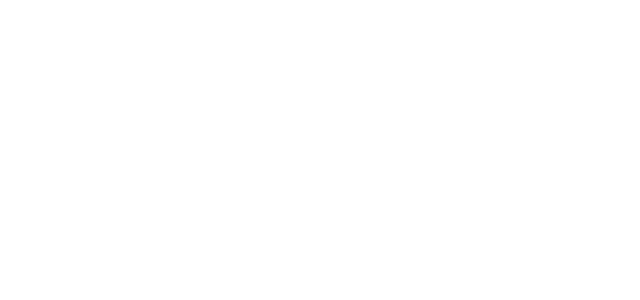
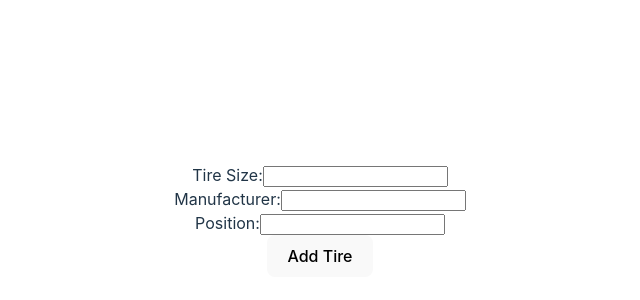
Before and after one commit to xtinabru/tire-service-app, a React (Vite) app in the folder front/Tire-service/: page /add-tire/1 in a window 1280 px wide. Before the commit this address had no page. Shown: the part 180-480 px from the top of the page, without its empty margins (320-960 px from the left). Built offline with nearby package versions, Linux system fonts and the light colour scheme.

Commit message:
feat: add tire form for customer details

```diff
--- a/front/Tire-service/src/App.tsx
+++ b/front/Tire-service/src/App.tsx
@@ -1,7 +1,7 @@
-import React from 'react'
+import React from 'react';
 import { BrowserRouter as Router, Routes, Route } from 'react-router-dom';
-import '../src/assets/styles/App.css'
-import '../src/assets/styles/index.css'
+import '../src/assets/styles/App.css';
+import '../src/assets/styles/index.css';
 import HomePage from './assets/components/HomePage';
 import CustomerList from './assets/components/CustomerList';
 import CustomerPage from './assets/components/CustomerPage';
@@ -9,24 +9,19 @@
 import TireList from './assets/components/TireList';
 import CustomerForms from './assets/components/CustomerForm';
 
-
-
 function App() {
-
   return (
-
     <Router>
       <Routes>
-        <Route path="/" element={<HomePage/>} />
+        <Route path="/" element={<HomePage />} />
         <Route path="/customers" element={<CustomerList />} />
         <Route path="/customers/:id" element={<CustomerPage />} />
-        <Route path="/add-customer" element={<CustomerForms/>} />
-        <Route path="/add-tire" element={<TireForm />} />
+        <Route path="/add-customer" element={<CustomerForms />} />
+        <Route path="/add-tire/:customerId" element={<TireForm />} />
         <Route path="/tires/:customerId" element={<TireList />} />
       </Routes>
     </Router>
-
-  )
+  );
 }
 
-export default App
+export default App;
--- a/front/Tire-service/src/assets/components/CustomerPage.tsx
+++ b/front/Tire-service/src/assets/components/CustomerPage.tsx
@@ -1,7 +1,15 @@
-import React from 'react'
+import React from 'react';
+import { useParams } from 'react-router-dom';
+import TireForm from './TireForm';
 
 export default function CustomerPage() {
+  const { id } = useParams(); //
+  const currentCustomerId = Number(id);
+
   return (
-    <div>CustomerPage</div>
-  )
+    <div>
+      <h1>Customer Details</h1>
+      <TireForm customerId={currentCustomerId} />
+    </div>
+  );
 }
--- a/front/Tire-service/src/assets/components/TireForm.tsx
+++ b/front/Tire-service/src/assets/components/TireForm.tsx
@@ -1,7 +1,71 @@
-import React from 'react'
+import React, { useState } from 'react';
+import { useParams } from 'react-router-dom';
+
 
 export default function TireForm() {
+const { customerId } = useParams<{ customerId: string }>(); // Get customerId from URL
+const parsedCustomerId = Number(customerId); // Parse the string to a number
+
+// Create state for tires
+const [size, setSize] = useState('');
+const [manufacturer, setManufacturer] = useState('');
+const [position, setPosition] = useState('');
+
+  function handleSubmit(e: React.FormEvent<HTMLFormElement>) {
+    e.preventDefault();
+    // Create tire object
+    const newTire = { size, manufacturer, position, customerId: parsedCustomerId };
+    // Send request to the server
+    fetch('http://localhost:3000/tires', {
+      method: 'POST',
+      headers: {
+        'Content-Type': 'application/json',
+      },
+      body: JSON.stringify(newTire),
+    })
+      .then(response => response.json())
+      .then(data => {
+        console.log('Success:', data);
+      })
+      .catch((error) => {
+        console.error('Error:', error);
+      });
+  }
+
   return (
-    <div>TireForm</div>
-  )
+    <form onSubmit={handleSubmit}>
+      <div>
+        <label>
+          Tire Size:
+          <input
+            type="text"
+            value={size}
+            onChange={(e) => setSize(e.target.value)}
+            required
+          />
+        </label>
+      </div>
+      <div>
+        <label> Manufacturer:
+          <input
+            type="text"
+            value={manufacturer}
+            onChange={(e) => setManufacturer(e.target.value)}
+            required
+          />
+        </label>
+      </div>
+      <div>
+        <label>Position:
+          <input
+            type="text"
+            value={position}
+            onChange={(e) => setPosition(e.target.value)}
+            required
+          />
+        </label>
+      </div>
+      <button type="submit">Add Tire</button>
+    </form>
+  );
 }
```
